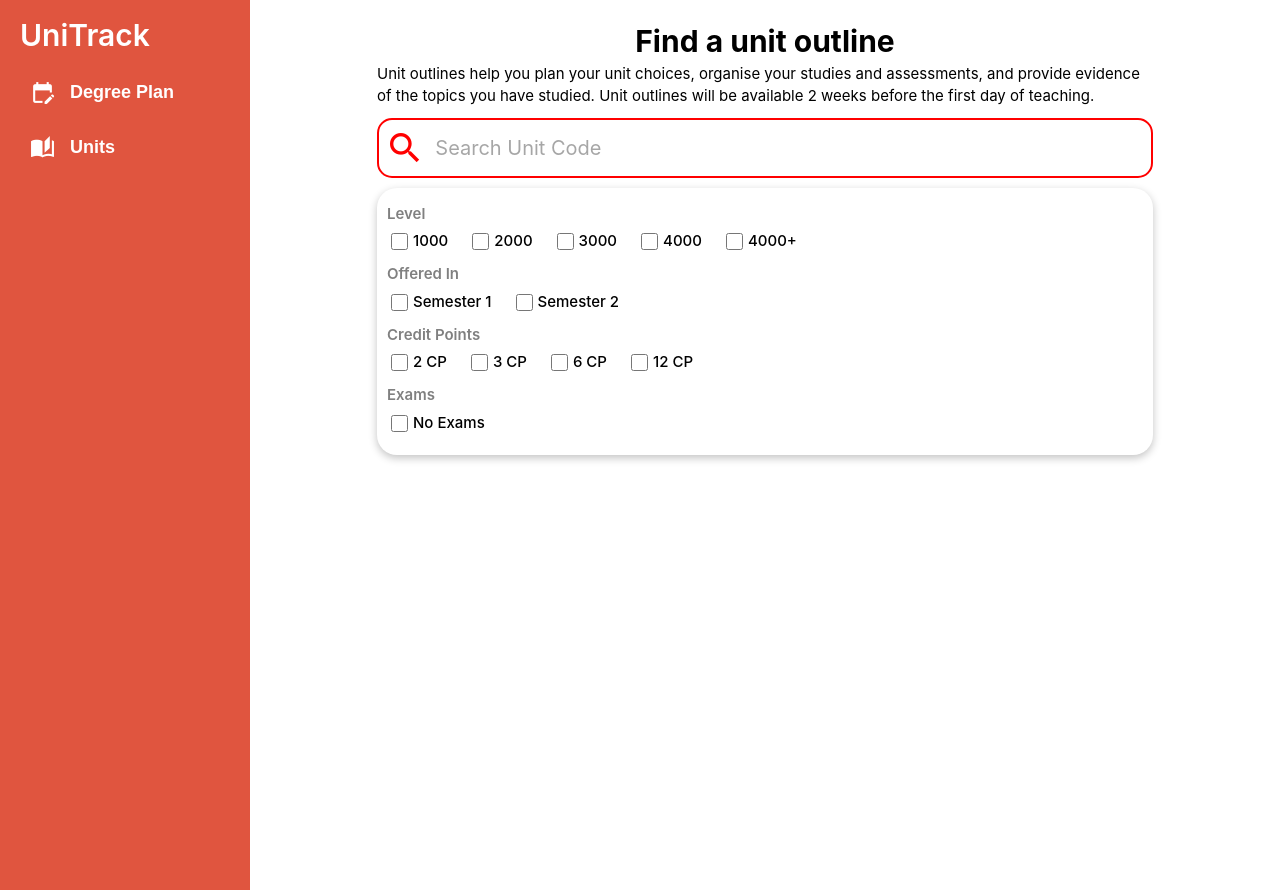
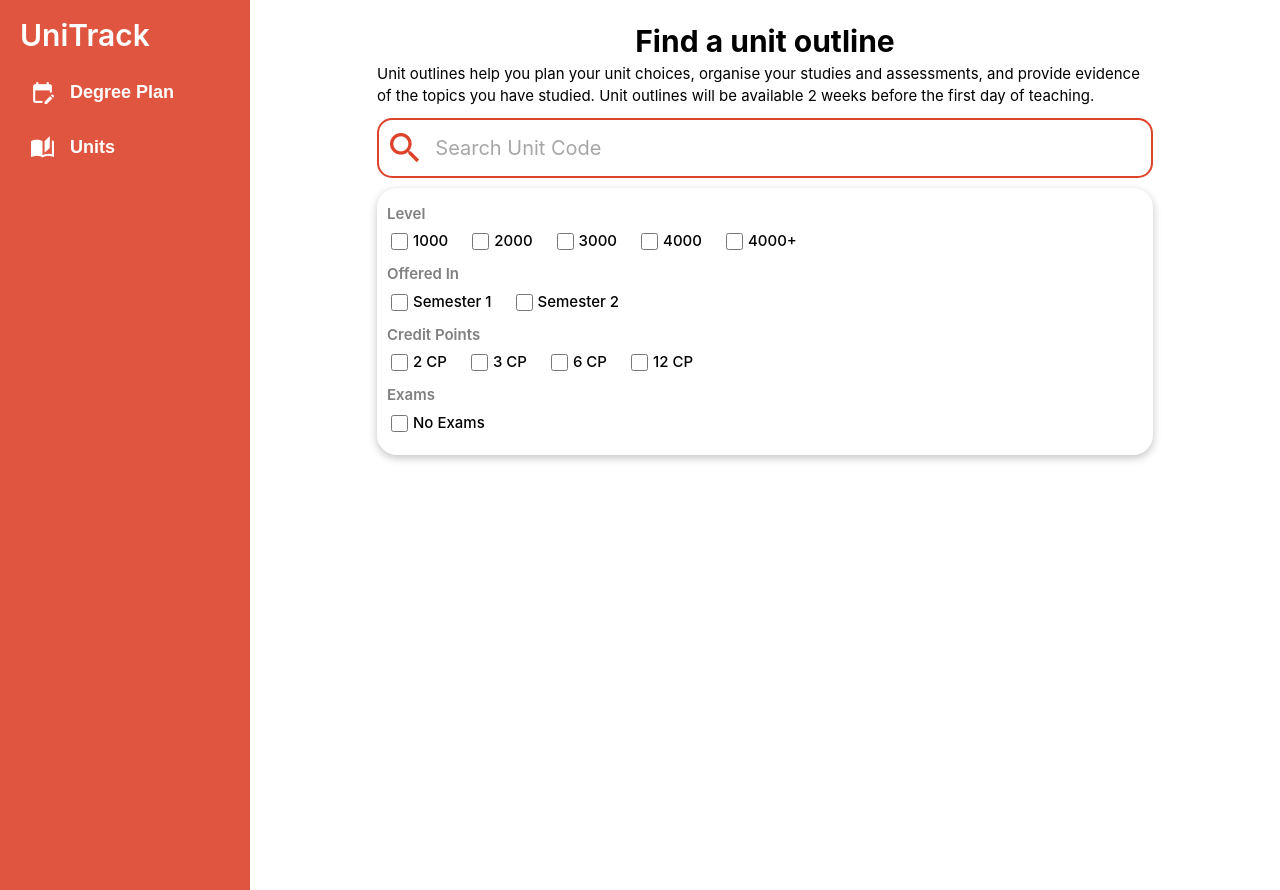
Before and after one commit to GoodGameRuler/unitrack_v3, a Next.js app: page /units in a window 1280 px wide. Built offline with nearby package versions, Linux system fonts and the light colour scheme.

Commit message:
Minor UI changes to search bar colors and focus

```diff
--- a/app/units/units.css
+++ b/app/units/units.css
@@ -15,7 +15,7 @@
     padding: 5px;
     padding-left: 50px;
     border-radius: 15px;
-    border: 2px solid red;
+    border: 2px solid #DD432B;
     box-sizing: border-box;
     width: 100%;
     height: 100%;
@@ -25,6 +25,7 @@
     z-index: 1;
     background-color: transparent;
     font-size: 20px;
+    caret-color: rgb(54, 54, 54);
 }
 
 input:focus, input:first-line {
@@ -45,7 +46,7 @@ input:focus, input:first-line {
 .unitSearchInput:invalid{ background-color:transparent; }
 
 .unitSearch .unitSearchInput:focus {
-    border: 2px solid red;
+    outline: none;
 }
 
 .filterAccordian {
@@ -83,7 +84,7 @@ fieldset.row {
 
 span.icon {
     position: absolute;
-    color: red;
+    color: #DD432B;
     font-size: 40px;
     top: 50%;
     transform: translate(20%, -50%);
```
